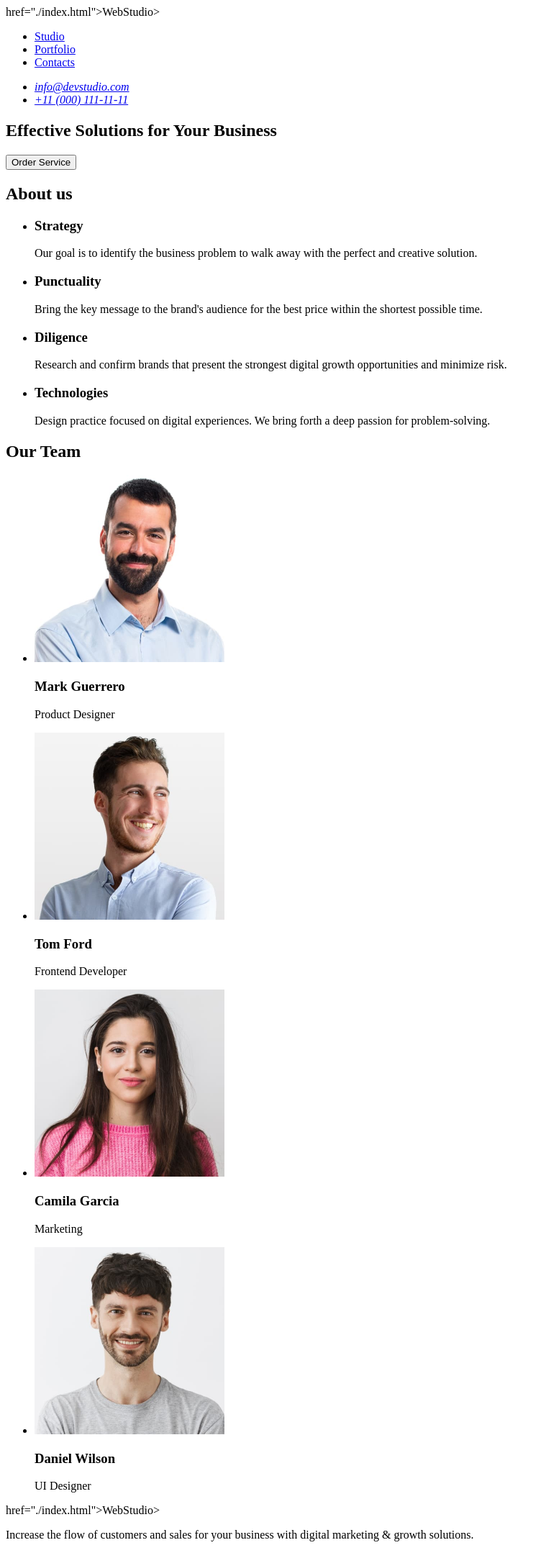
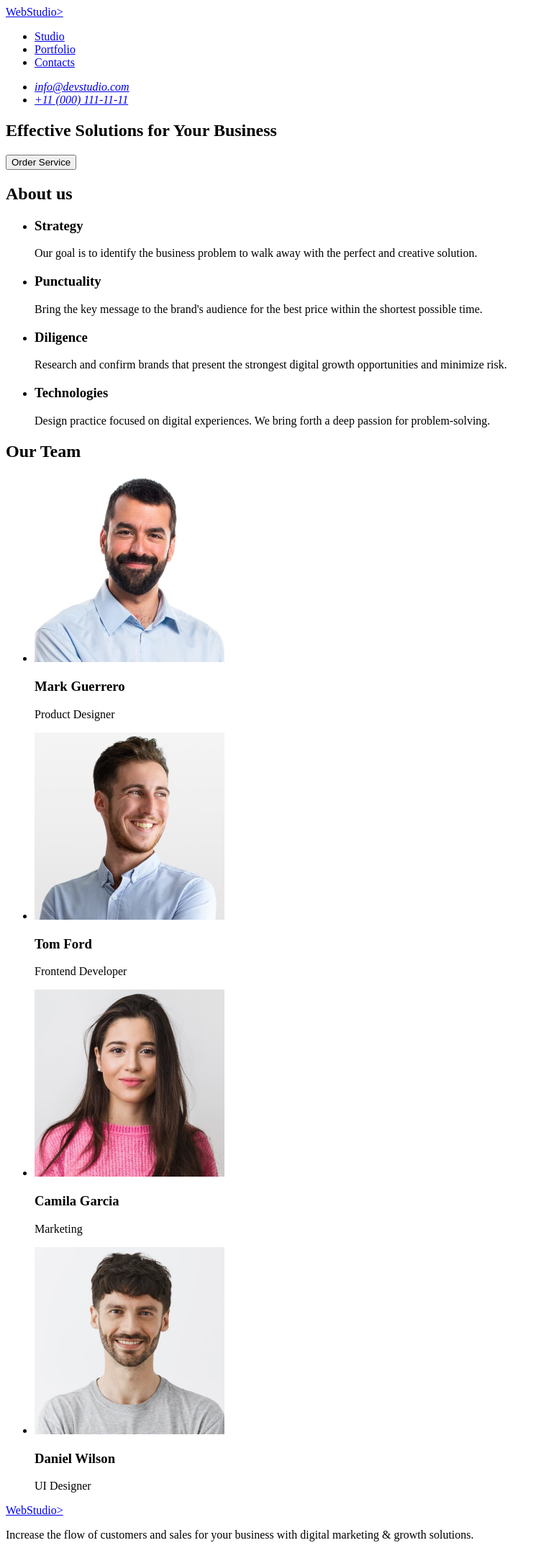
Before and after one commit to goljakairyna36/goit-markup-hw-01, a plain HTML site: page index.html in a window 1280 px wide. Shown: the whole page at 72% size, without its empty margins (0-759 px from the left). Drawn offline with Linux system fonts and the light colour scheme.

Commit message:
add file index.html

```diff
--- a/index.html
+++ b/index.html
@@ -8,8 +8,8 @@
 
   <body>
     <header>
-      <a> href="./index.html">WebStudio></a>
       <nav>
+        <a href="./index.html">WebStudio></a>
         <ul>
           <li><a href="./index.html">Studio</a></li>
           <li><a href="./index.html">Portfolio</a></li>
@@ -112,7 +112,7 @@
     </main>
 
     <footer>
-      <a> href="./index.html">WebStudio></a>
+      <a href="./index.html">WebStudio></a>
       <p>
         Increase the flow of customers and sales for your business with digital
         marketing & growth solutions.
```
